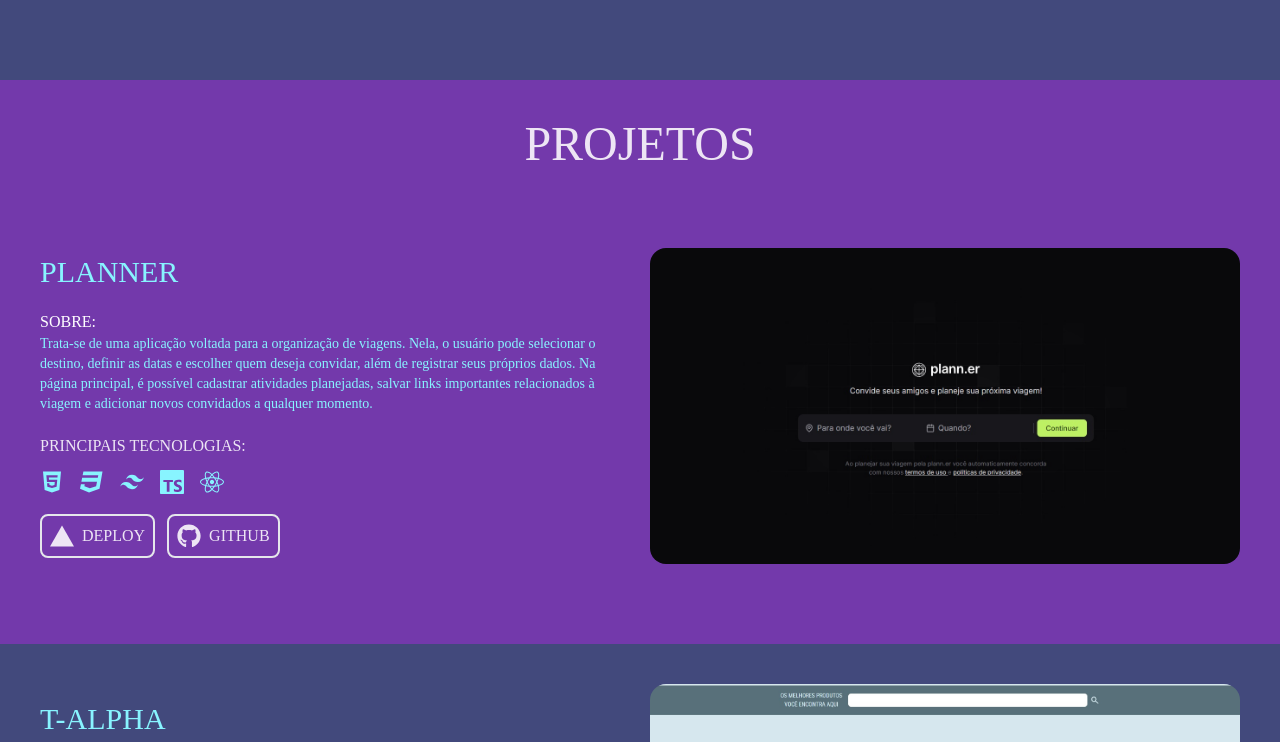
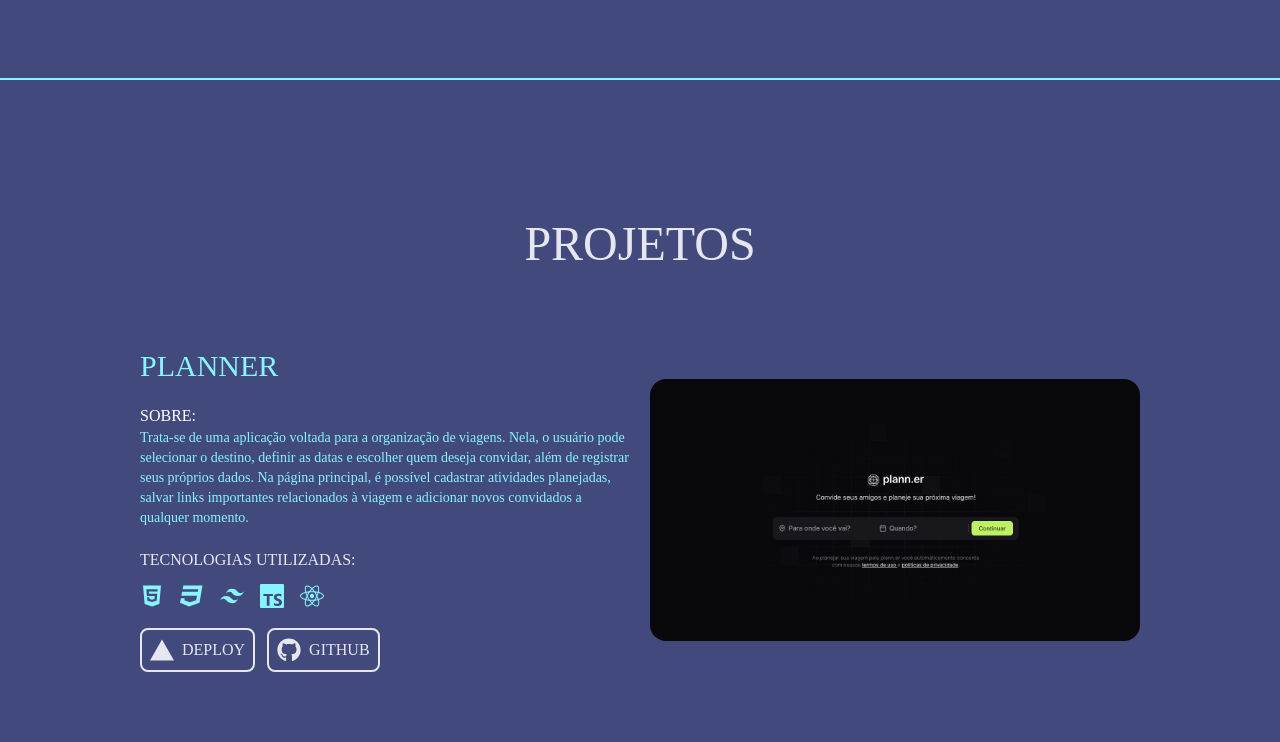
Before and after one commit to AugustoAumond/Portifolio, a React (Vite) app: page / in a window 1280 px wide. Shown: the part 620-1362 px from the top of the page. Built offline with nearby package versions, Linux system fonts and the light colour scheme; a web font is replaced by a local one.

Commit message:
Ajustando cores

```diff
--- a/src/components/about/About.tsx
+++ b/src/components/about/About.tsx
@@ -4,7 +4,7 @@ import { SiTypescript } from "react-icons/si";
 
 export default function About(){
     return (
-        <div id="about" className="w-full h-[700px] flex items-center justify-center p-10">
+        <div id="about" className="w-full h-[700px] flex items-center justify-center p-10 border-b-2 border-b-letterColor">
             <div className="w-full max-w-7xl h-full flex justify-evenly items-center gap-5">
                 <div className="flex flex-col items-start justify-center gap-5 w-[75%]">
                     <h1 className="text-letterColor text-3xl">
--- a/src/components/projects/projects.tsx
+++ b/src/components/projects/projects.tsx
@@ -12,62 +12,12 @@ export default function Projects (){
     }, [projects])
 
     return (
-        <div id="projects" className="w-full bg-primaryColor flex flex-col items-center justify-center gap-10">
-            <h1 className="text-5xl mt-10">PROJETOS</h1>
+        <div id="projects" className="w-full border-b-2 border-b-letterColorflex flex-col items-center justify-center p-[100px] gap-10">
+            <h1 className="text-5xl mt-10 mb-10 text-center">PROJETOS</h1>
             {projects.map((item, index)=>{
                 return (
                 <div className="w-full" key={index} >
-                    {index % 2 === 0 ?
-                        <div key={index} className="w-full bg-primaryColor flex flex-col items-center justify-center gap-10 p-10">
-                            <div  className="w-full max-w-7xl h-full flex justify-evenly items-center gap-5">
-                                <div className="flex flex-col items-start justify-center gap-5 w-[50%]">
-                                    <h1 className="text-letterColor text-3xl">
-                                        {item.name.toUpperCase()}
-                                    </h1>
 
-                                    <div>
-                                        <p className="text-white text-base">
-                                            SOBRE:
-                                        </p>
-
-                                        <p className="text-letterColor text-sm">
-                                            {item.description}
-                                        </p>
-                                    </div>
-
-                                    <div className="flex flex-col items-start justify-center gap-3">
-                                        <p>PRINCIPAIS TECNOLOGIAS:</p>
-
-                                        <div className="flex gap-4 text-letterColor">
-                                            {item.tecnology.html && <FaHtml5 className="size-6"/>}
-                                            {item.tecnology.css && <FaCss3 className="size-6"/>}
-                                            {item.tecnology.tailwind && <RiTailwindCssFill className="size-6" />}
-                                            {item.tecnology.javascript && <FaJs className="size-6"/>}
-                                            {item.tecnology.typescript && <SiTypescript className="size-6" />}
-                                            {item.tecnology.react && <FaReact className="size-6"/>}
-                                            {item.tecnology.angular && <FaAngular className="size-6" />}
-                                        </div>
-                                    </div>
-
-                                    <div className="w-full flex items-center justify-start gap-3">
-                                        <a href={item.url} target="_blank" className=" border-2 p-2 flex rounded-lg gap-2 hover:border-letterColor hover:text-letterColor">
-                                            <SiVercel className="size-6" /> DEPLOY
-                                        </a>
-
-                                        <a href={item.github} target="_blank" className="border-2 p-2 flex rounded-lg gap-2 hover:border-letterColor hover:text-letterColor">
-                                            <FaGithub className="size-6"/> GITHUB
-                                        </a>
-                                    </div>
-                                </div>
-
-                                <div className="flex flex-col items-center justify-center gap-5 w-[50%]">
-                                    <div className="overflow-hidden rounded-2xl">
-                                        <img src={item.img} alt="" />
-                                    </div>
-
-                                </div>
-                            </div>
-                        </div> :
                         <div key={index} className="w-full bg-terciaryColor flex flex-col items-center justify-center gap-10 p-10">
                             <div  className="w-full max-w-7xl h-full flex justify-evenly items-center gap-5">
                                 <div className="flex flex-col items-start justify-center gap-5 w-[50%]">
@@ -117,7 +67,7 @@ export default function Projects (){
                                 </div>
                             </div>
                         </div>
-                        }
+
 
                 </div>
                 )
```
